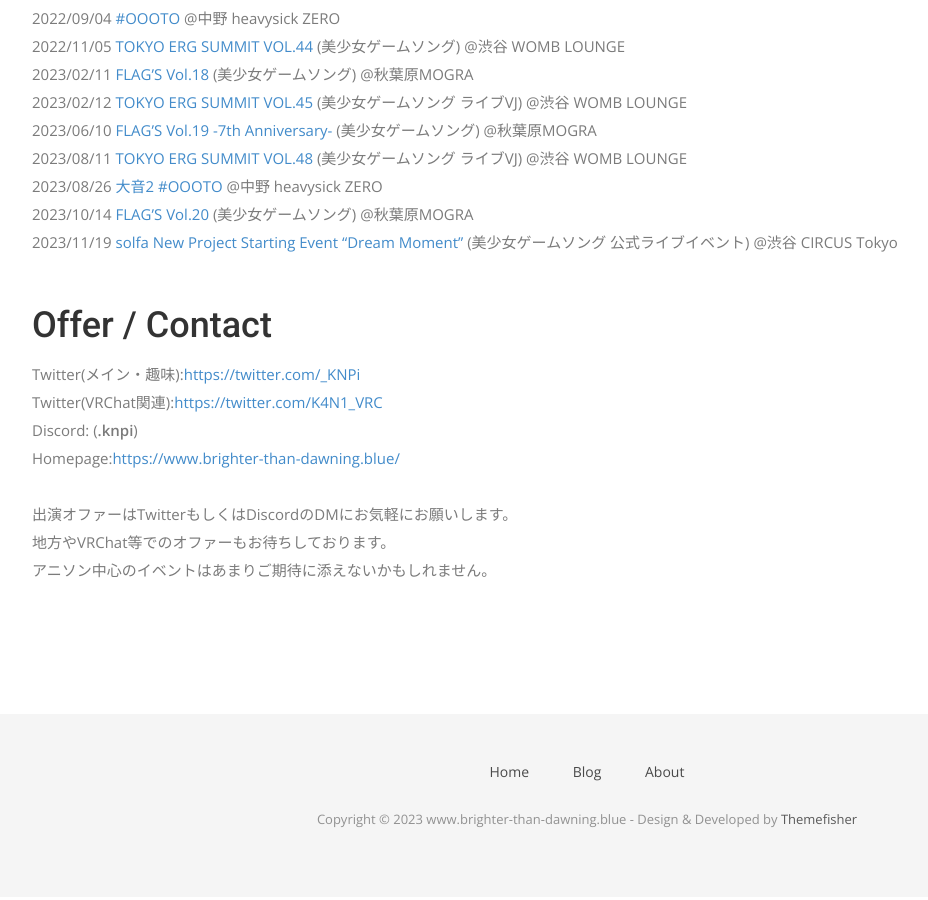
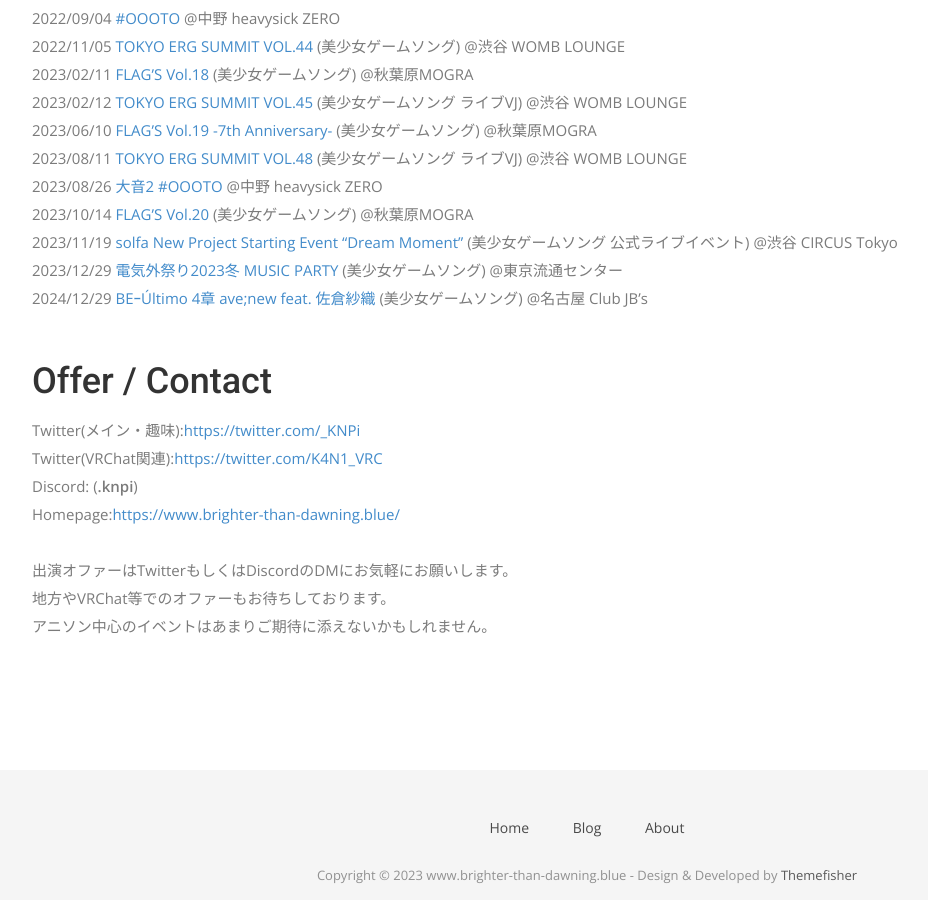
Before and after one commit to bluekani/bluekani-bluekani.github.io, a Jekyll site: the page built from index.html, in a window 1280 px wide and 900 px high, scrolled down 1720 px. Shown: the whole window, without its empty margins (53-981 px from the left). Built offline with Jekyll 4.4.1, drawn with Linux system fonts in a browser that asks for light colours; nearby versions of some CDN libraries; some web fonts are replaced.

Commit message:
Update main_works.md

```diff
--- a/_includes/main_works.md
+++ b/_includes/main_works.md
@@ -9,3 +9,5 @@
 2023/08/26 [大音2 #OOOTO](http://oooto.otherman-records.com/2/) @中野 heavysick ZERO
 2023/10/14 [FLAG’S Vol.20](https://club-mogra.jp/2023/10/14/5034/) (美少女ゲームソング) @秋葉原MOGRA
 2023/11/19 [solfa New Project Starting Event "Dream Moment"](https://circus-tokyo.jp/event/solfa-new-project-starting-event-dream-moment-%E3%82%AA%E3%83%95%E3%83%A9%E3%82%A4%E3%83%B3%E3%82%A4%E3%83%99%E3%83%B3%E3%83%88/) (美少女ゲームソング 公式ライブイベント) @渋谷 CIRCUS Tokyo
+2023/12/29 [電気外祭り2023冬 MUSIC PARTY](https://twitter.com/denki_guy/status/1739160762139250823/photo/1) (美少女ゲームソング) @東京流通センター
+2024/12/29 [BEｰÚltimo 4章 ave;new feat. 佐倉紗織](https://twitter.com/BEUltimo_info/status/1728005554403185036) (美少女ゲームソング) @名古屋 Club JB's
```
